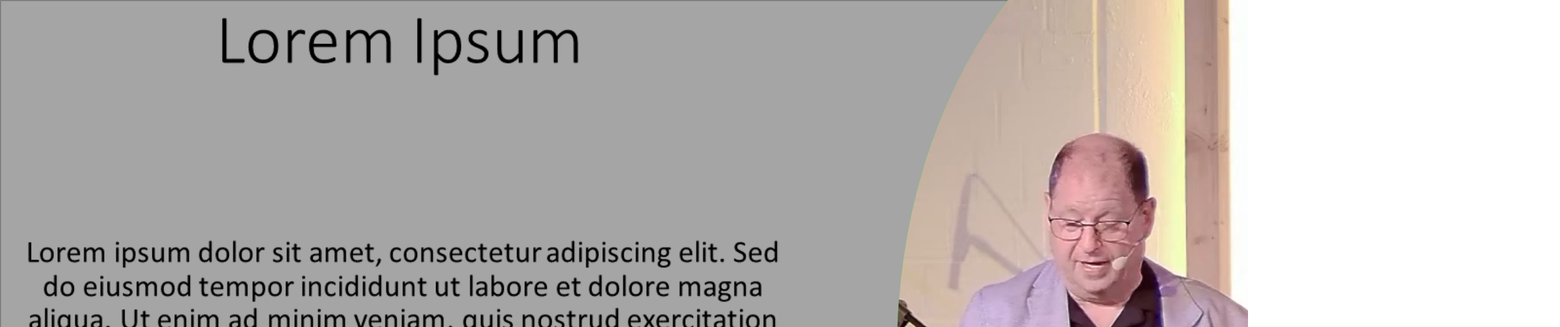
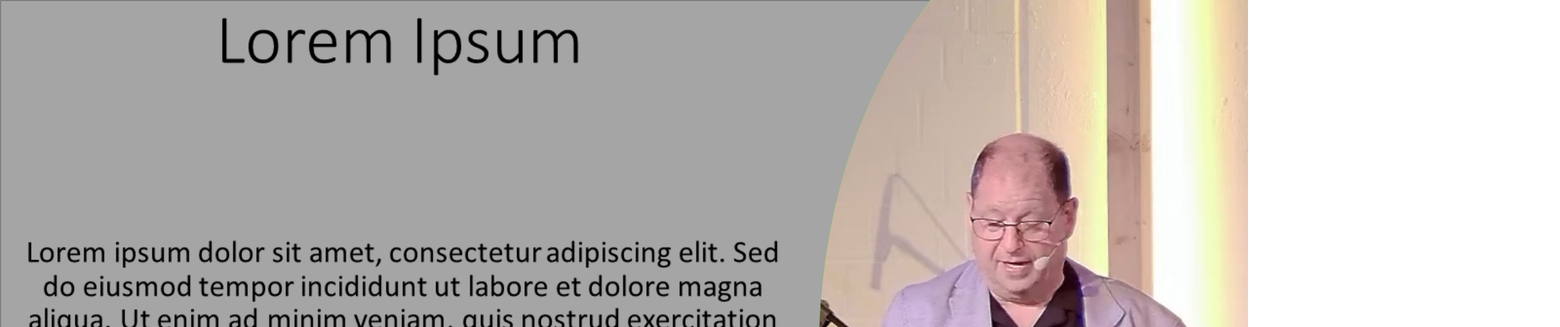
Before and after one commit to TeelichtFoxy/TextBeamer, an Electron app: page src/sites/atem/index.html in a window 1600 px wide. Shown: the top 504 px of the page at 65% size, 2400 px wide, since content can reach past the window. Drawn offline with Linux system fonts and the light colour scheme.

Commit message:
Fix greenscreen position by adjusting left offset in CSS

```diff
--- a/src/sites/atem/src/style.css
+++ b/src/sites/atem/src/style.css
@@ -56,7 +56,7 @@ html, body {
     position: absolute;
     z-index: 100;
     top: 540px;
-    left: 1920px;
+    left: 1800px;
     transform: translate(-50%, -50%);
     border-radius: 100%;
     overflow: hidden;
```
